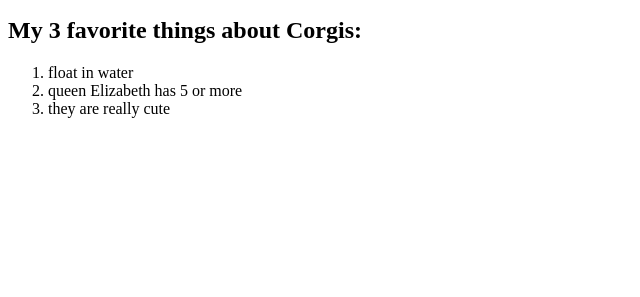
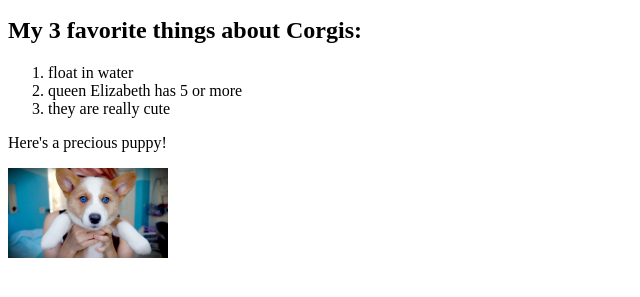
Before and after one commit to jkrueggs/assignment2, a plain HTML site: page index.html in a window 1280 px wide. Shown: the part 119-416 px from the top of the page, without its empty margins (0-640 px from the left). Drawn offline with Linux system fonts and the light colour scheme.

Commit message:
added images

```diff
--- a/index.html
+++ b/index.html
@@ -27,8 +27,12 @@
 
     </ol>
 
+    <p>Here's a precious puppy!</p>
 
-
+    <a href="https://barkpost.com/our-favorite-barrels-of-fluff-10-fun-corgi-facts/"
+       target="_blank">
+    <img alt="blue eyed corgi" src="images/corgi-blue-eyes.jpg" height="90" width="160">
+    </a>
 
 
 </body>
```
Also changed, not shown: images/corgi-blue-eyes.jpg (added).
